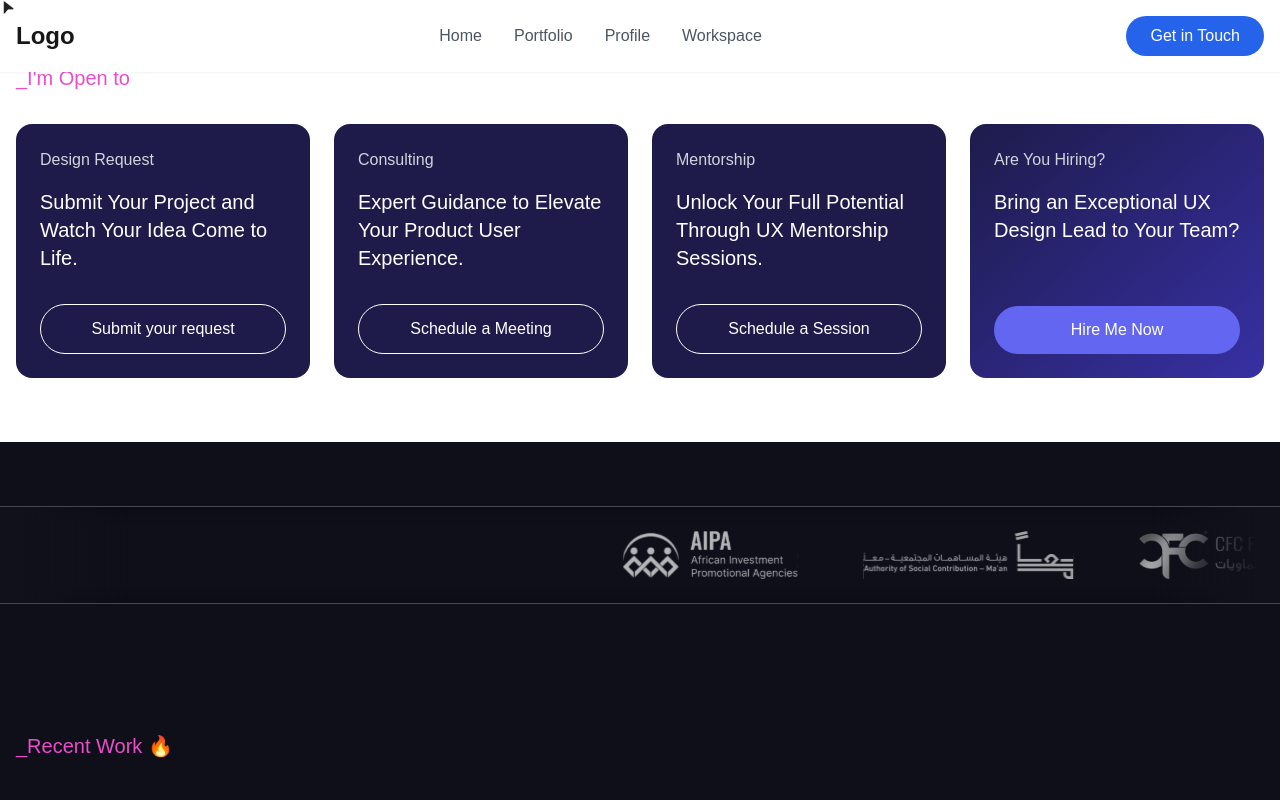
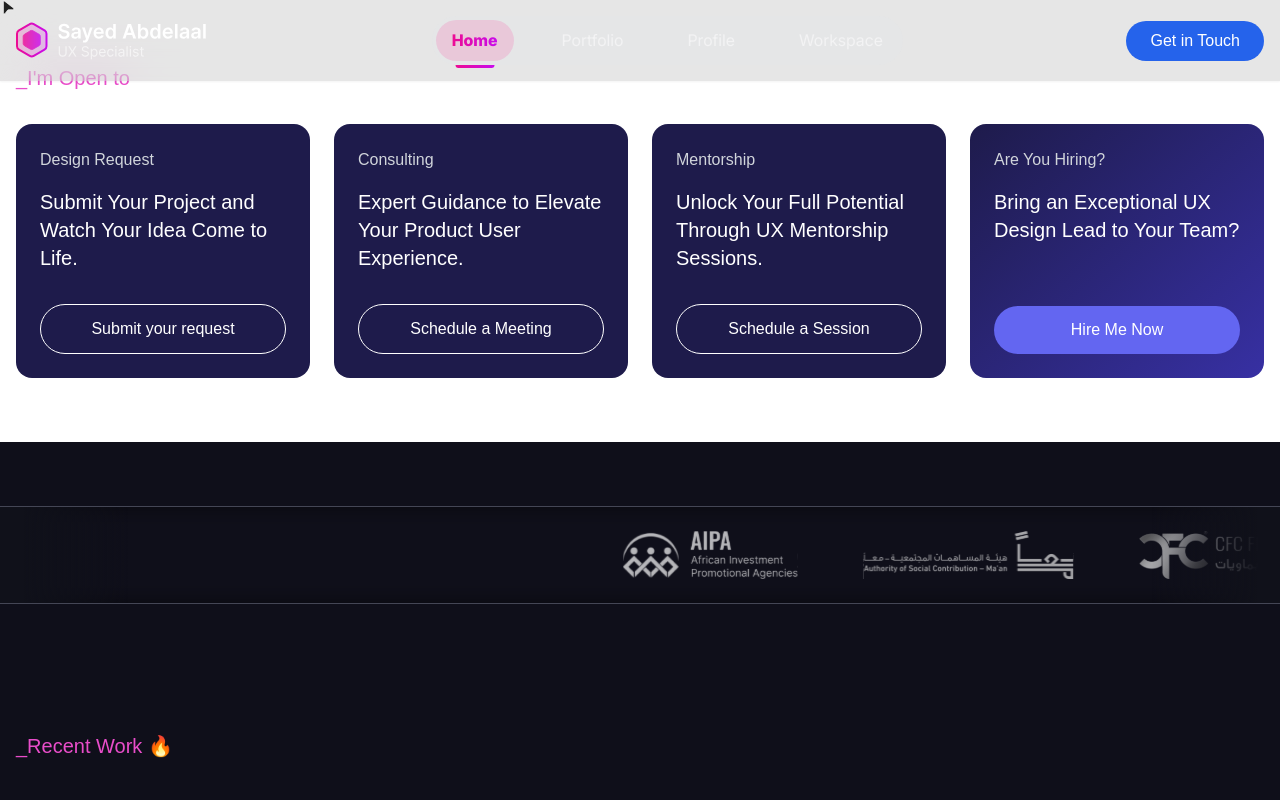
Before and after one commit to hussienkamalelden/SayedPortfolio, a Next.js app: page / in a window 1280 px wide. Shown: the top 800 px of the page. Built offline with nearby package versions, Linux system fonts and the light colour scheme.

Commit message:
Handle fonts

```diff
--- a/public/assets/styles/scss/base/_fonts.scss
+++ b/public/assets/styles/scss/base/_fonts.scss
@@ -1,67 +1,30 @@
-// $font-m-eb: 'Mulish-ExtraBold';
-// $font-m-sb: 'Mulish-SemiBold';
-// $font-m-b: 'Mulish-Bold';
-// $font-m-l: 'Mulish-Light';
-// $font-m-r: 'Mulish-Regular';
-// $font-m-m: 'Mulish-Medium';
-// $font-o-sb: 'Oswald-SemiBold';
-// $font-o-r: 'Oswald-Regular';
-// $font-o-m: 'Oswald-Medium';
-// $font-p-l: 'Poppins-Light';
-// $font-p-r: 'Poppins-Regular';
-
-// @font-face {
-//   font-family: $font-m-l;
-//   src: url('../../fonts/mulish/static/Mulish-Light.ttf') format('trueType');
-//   font-display: swap;
-// }
-// @font-face {
-//   font-family: $font-m-eb;
-//   src: url('../../fonts/mulish/static/Mulish-ExtraBold.ttf') format('trueType');
-//   font-display: swap;
-// }
-// @font-face {
-//   font-family: $font-m-sb;
-//   src: url('../../fonts/mulish/static/Mulish-SemiBold.ttf') format('trueType');
-//   font-display: swap;
-// }
-// @font-face {
-//   font-family: $font-m-r;
-//   src: url('../../fonts/mulish/static/Mulish-Regular.ttf') format('trueType');
-//   font-display: swap;
-// }
-// @font-face {
-//   font-family: $font-m-m;
-//   src: url('../../fonts/mulish/static/Mulish-Medium.ttf') format('trueType');
-//   font-display: swap;
-// }
-// @font-face {
-//   font-family: $font-m-b;
-//   src: url('../../fonts/mulish/static/Mulish-Bold.ttf') format('trueType');
-//   font-display: swap;
-// }
-// @font-face {
-//   font-family: $font-o-sb;
-//   src: url('../../fonts/Oswald/static/Oswald-SemiBold.ttf') format('trueType');
-//   font-display: swap;
-// }
-// @font-face {
-//   font-family: $font-o-m;
-//   src: url('../../fonts/Oswald/static/Oswald-Medium.ttf') format('trueType');
-//   font-display: swap;
-// }
-// @font-face {
-//   font-family: $font-o-r;
-//   src: url('../../fonts/Oswald/static/Oswald-Regular.ttf') format('trueType');
-//   font-display: swap;
-// }
-// @font-face {
-//   font-family: $font-p-l;
-//   src: url('../../fonts/Poppins/Poppins-Light.ttf') format('trueType');
-//   font-display: swap;
-// }
-// @font-face {
-//   font-family: $font-p-r;
-//   src: url('../../fonts/Poppins/Poppins-Regular.ttf') format('trueType');
-//   font-display: swap;
-// }
+@font-face {
+  font-family: 'font-l';
+  src: url('../../../fonts/Inter_Light.ttf') format('trueType');
+  font-display: swap;
+}
+@font-face {
+  font-family: 'font-eb';
+  src: url('../../../fonts/Inter_ExtraBold.ttf') format('trueType');
+  font-display: swap;
+}
+@font-face {
+  font-family: 'font-sb';
+  src: url('../../../fonts/Inter_SemiBold.ttf') format('trueType');
+  font-display: swap;
+}
+@font-face {
+  font-family: 'font-r';
+  src: url('../../../fonts/Inter_Regular.ttf') format('trueType');
+  font-display: swap;
+}
+@font-face {
+  font-family: 'font-m';
+  src: url('../../../fonts/Inter_Medium.ttf') format('trueType');
+  font-display: swap;
+}
+@font-face {
+  font-family: 'font-b';
+  src: url('../../../fonts/Inter_Bold.ttf') format('trueType');
+  font-display: swap;
+}
--- a/src/app/globals.scss
+++ b/src/app/globals.scss
@@ -2,18 +2,6 @@
 @tailwind components;
 @tailwind utilities;
 @import 'public/assets/styles/scss/main.scss';
-
-:root {
-  --background: #ffffff;
-  --foreground: #171717;
-}
-
-@media (prefers-color-scheme: dark) {
-  :root {
-    --background: #0a0a0a;
-    --foreground: #ededed;
-  }
-}
 
 body {
   color: var(--foreground);
--- a/src/components/home/Navbar.jsx
+++ b/src/components/home/Navbar.jsx
@@ -4,6 +4,7 @@ import { useState, useEffect } from 'react';
 const Navbar = () => {
   const [prevScrollPos, setPrevScrollPos] = useState(0);
   const [visible, setVisible] = useState(true);
+  const [activeItem, setActiveItem] = useState('/');
 
   const menuItems = [
     { label: 'Home', href: '/' },
@@ -27,9 +28,14 @@ const Navbar = () => {
     return () => window.removeEventListener('scroll', handleScroll);
   }, [prevScrollPos]);
 
+  useEffect(() => {
+    // Set active item based on current path
+    setActiveItem(window.location.pathname);
+  }, []);
+
   return (
     <nav
-      className={`fixed w-full top-0 z-50 bg-white shadow-sm transition-transform duration-300 ${
+      className={`fixed w-full top-0 z-50 backdrop-blur-[24px] bg-[rgba(15,15,15,0.1)] shadow-sm transition-transform duration-300 ${
         visible ? 'translate-y-0' : '-translate-y-full'
       }`}
     >
@@ -38,19 +44,39 @@ const Navbar = () => {
           {/* Logo */}
           <div className="flex items-center">
             <a href="/" className="text-2xl font-bold">
-              Logo
+              <img src="/assets/images/common/main-logo.svg" alt="Logo" />
             </a>
           </div>
 
-          {/* Navigation Links */}
-          <div className="hidden md:flex items-center space-x-8">
+          {/* Updated Navigation Links */}
+          <div className="hidden md:flex items-center space-x-8 bg-[#DADEE51A] p-1 rounded-[30px]">
             {menuItems.map((item) => (
               <a
                 key={item.label}
                 href={item.href}
-                className="text-gray-600 hover:text-gray-900 transition-colors"
+                className={`relative px-4 py-2 rounded-[30px] transition-all duration-300
+                  ${
+                    activeItem === item.href
+                      ? 'bg-[#FFFFFF1A]'
+                      : 'group hover:bg-[linear-gradient(260.52deg,rgba(255,255,255,0.05)_0%,rgba(255,255,255,0)_100%)]'
+                  }
+                `}
               >
-                {item.label}
+                {activeItem === item.href && (
+                  <>
+                    <div className="absolute inset-0 rounded-[30px] bg-pink-500/20" />
+                    <div className="absolute bottom-[-7px] left-1/2 -translate-x-1/2 w-1/2 h-[3px] rounded-bl-md rounded-br-md rounded-tl-none  rounded-tr-none  bg-gradient-to-r from-[#ED0C93] to-[#C80CED]" />
+                  </>
+                )}
+                <span
+                  className={`relative z-10  ${
+                    activeItem === item.href
+                      ? 'text-transparent bg-clip-text bg-gradient-to-r from-[#ED0C93] to-[#C80CED] font-[font-eb]'
+                      : 'text-[#F3F3F4] group-hover:text-[#E30485] transition-all duration-200 font-[font-r]'
+                  }`}
+                >
+                  {item.label}
+                </span>
               </a>
             ))}
           </div>
```
